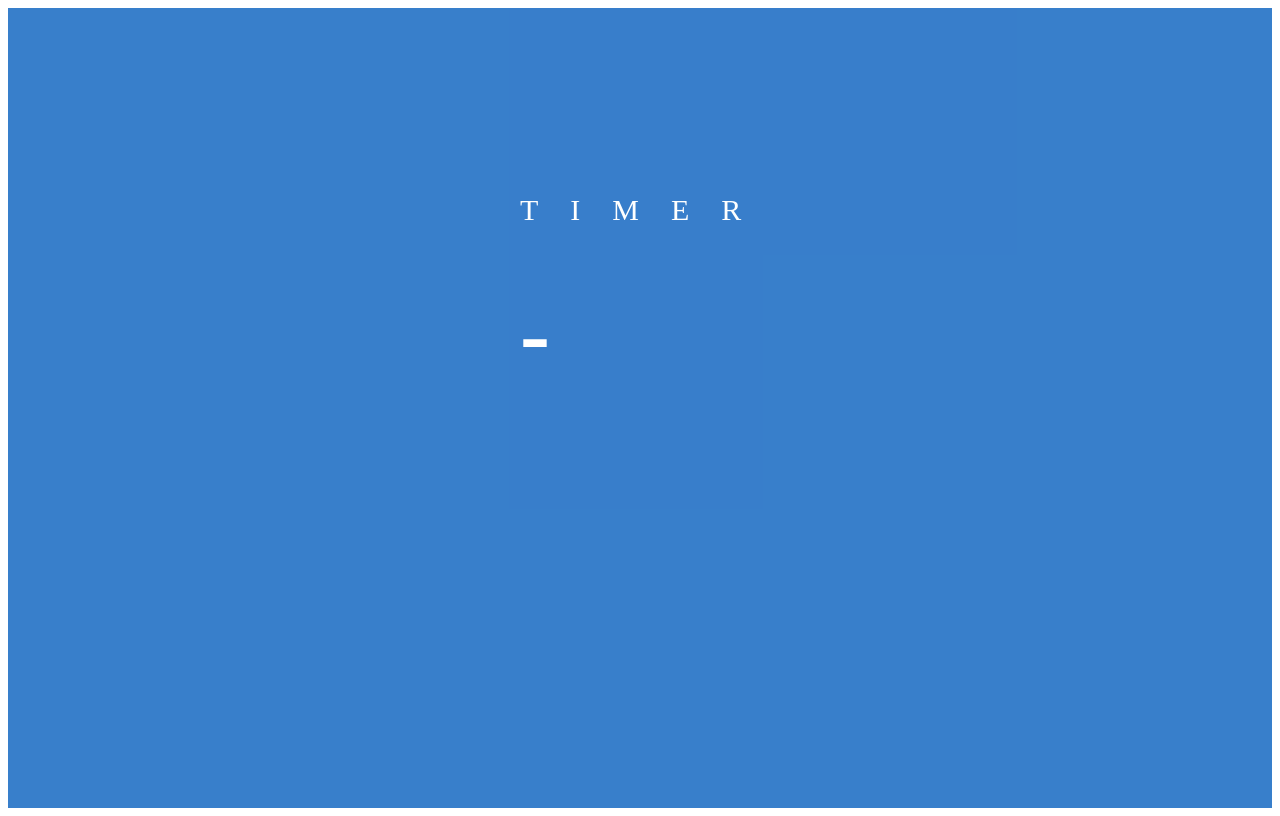
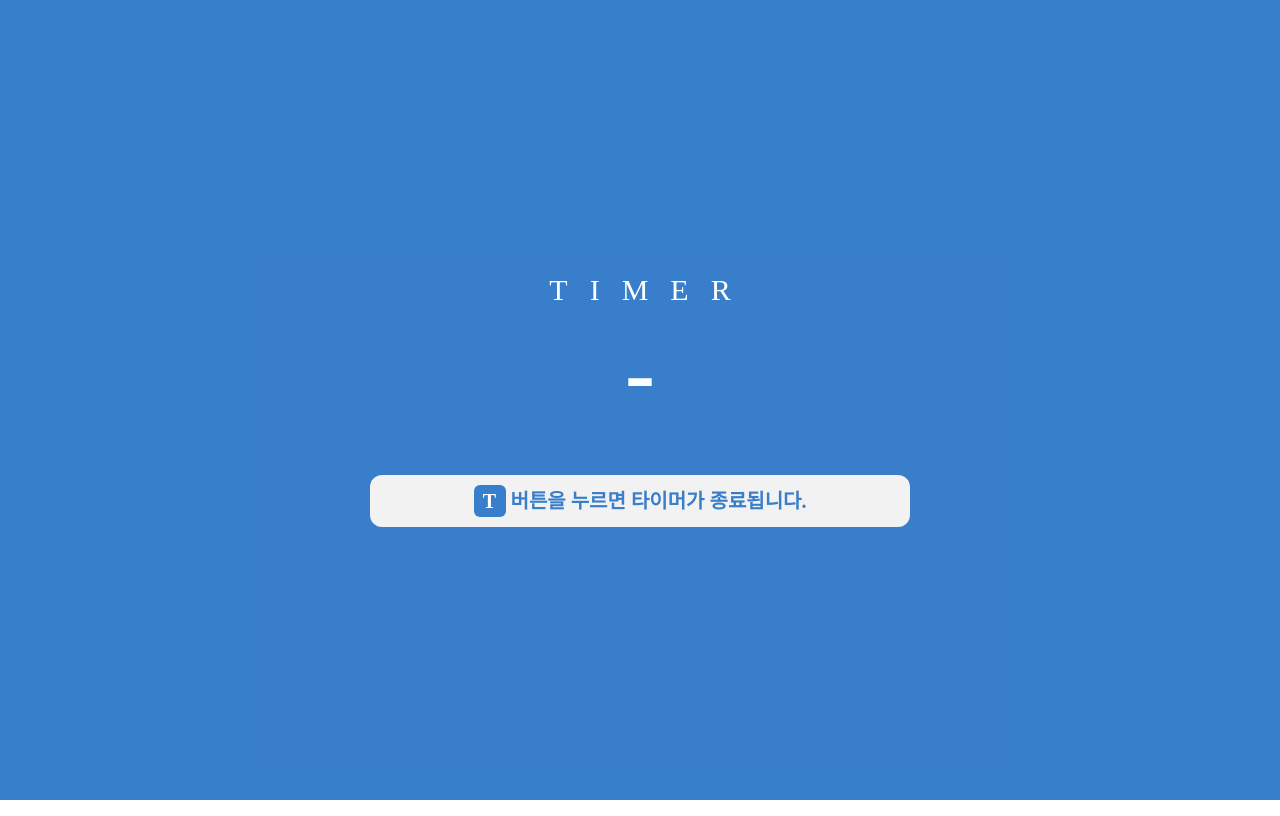
Before and after one commit to JUNCTION-NO-1/frontend, a website: page No1/res/timer.html in a window 1280 px wide. Drawn offline with Linux system fonts and the light colour scheme.

Commit message:
fix design

```diff
--- a/No1/res/timer.html
+++ b/No1/res/timer.html
@@ -6,6 +6,14 @@
     <meta name="viewport" content="width=device-width, initial-scale=1.0" />
     <title>Document</title>
     <style>
+      @import url(http://fonts.googleapis.com/earlyaccess/notosanskr.css);
+
+      * {
+          font-family: 'Noto Sans KR', sans-serif;
+          font-size: 10px;
+          margin: 0;
+          padding: 0;
+      }
       .container {
         display: flex;
         flex-direction: column;
@@ -18,40 +26,47 @@
       }
 
       #title {
-        width: 240px;
-        height: 80px;
+        justify-content: center;
+        height: 40px;
         color: white;
         font-weight: 400;
         font-size: 30px;
-        letter-spacing: 2rem;
+        letter-spacing: 2.2rem;
+        padding-left: 2.2rem;
       }
 
       #timer {
-        width: 240px;
-        height: 130px;
+        justify-content: center;
         color: white;
         font-size: 90px;
         font-weight: 900;
-        line-height: 123px;
+        line-height: 122px;
       }
       .innerButton {
         display: inline-block;
         text-align: center;
-        width: 12em;
-        height: 1.2em;
-        line-height: 1.2em;
+        justify-content: center;
+        font-weight: 700;
+        font-size : 20px;
+        height:32px;
+        width: 32px;
+        line-height: 1.6em;
         color: white;
-        background-color: #075fbf;
-        border-radius: 12px;
+        background-color: #075FBF;
+        border-radius: 6px;
       }
       .timerLabel {
-        margin-top: 1.4rem;
-        background-color: #efefef;
-        color: #075fbf;
-        width: 30%;
-        opacity: 0;
-        font-size: 3rem;
+        text-align: center;
+        justify-content: center;
+        margin-top: 4rem;
+        padding: 10px 20px;
+        background-color: #EFEFEF;
+        color: #075FBF;
+        width: 500px;
+        font-weight: 700;
+        font-size : 20px;
         z-index: -1;
+        border-radius: 12px;
       }
     </style>
   </head>
@@ -64,6 +79,7 @@
         종료됩니다.
       </div>
     </div>
+
     <script type="text/javascript">
       Number.prototype.toMMSS = function () {
         var _sec = this;
```
